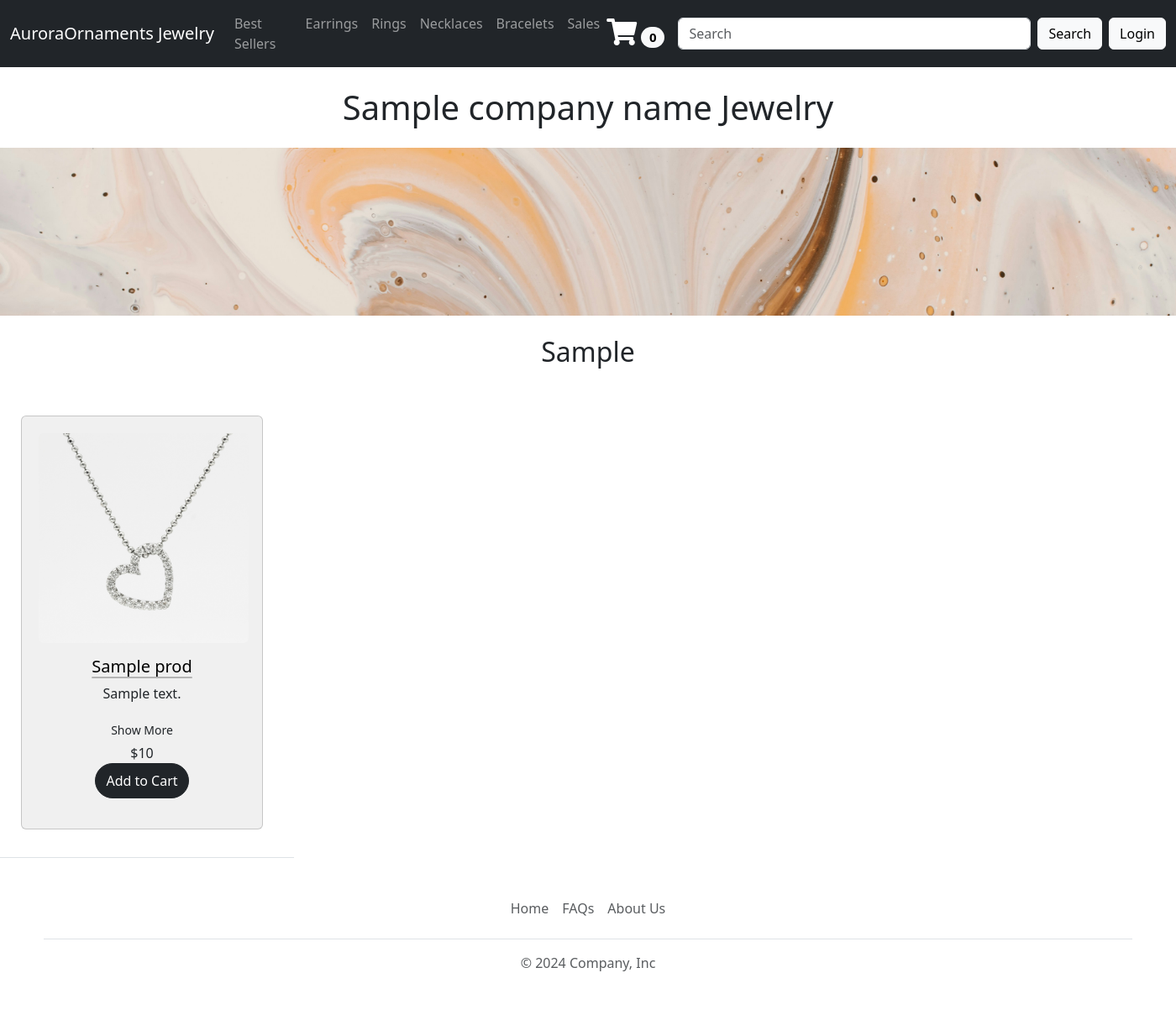
After one commit to Mia-Xie/first-website, a Flask app: template templates/special_products.html in a window 1400 px wide. The commit adds this page. Shown: the whole page at 84% size. Run offline with Flask 3, Linux system fonts and the light colour scheme; the template is opened without the code that fills it: most values are stand-ins (such as "Sample title", 1, 10 or a date in 2020); some libraries are stand-ins or nearby versions.

```diff
--- a/app.py
+++ b/app.py
@@ -1,5 +1,5 @@
 from flask import Flask,render_template, jsonify, request,session,redirect,url_for
-from database import engine, load_prods_from_db,load_prod_from_db
+from database import engine, load_prods_from_db,load_prod_from_db,load_category_from_db,load_special_from_db,add_orders_to_db
 import os
 
 
@@ -46,6 +46,47 @@ def show_products(product_id):
         return render_template('productpage.html',
                                prod=product,
                                company_name='AuroraOrnaments')
+
+@app.route('/categories/<category>')
+def show_category(category):
+    category_prod = load_category_from_db(category)
+
+    if not category_prod:
+        # print(f"No products found for category: {category}")
+        return f"Not Found Category:{category}", 404
+    else:
+        return render_template('categorypage.html',
+                               category=category,
+                               category_prod=category_prod,
+                               company_name='AuroraOrnaments')
+
+@app.route('/<prod_type>')
+def show_special(prod_type):
+    special_prod = load_special_from_db(prod_type)
+
+    if not special_prod:
+        # print(f"No products found for category: {category}")
+        return f"Not Found Category:{prod_type}", 404
+    else:
+        return render_template('special_products.html',
+                               prod_type=prod_type,
+                               special_prod=special_prod,
+                               company_name='AuroraOrnaments')
+
+
+
+@app.route('/search')
+def search():
+    query = request.args.get('query', '')  # Get the search query from the request
+    # Perform search logic here, for example, query your database
+    # For demonstration, let's assume we have a list of items to search through
+    items = ['Item 1', 'Item 2', 'Search Item', 'Another Item']
+    # Filter items based on the query
+    results = [item for item in items if query.lower() in item.lower()]
+    # Return the search results to the user
+    return render_template('search_results.html',
+                           query=query,
+                           results=results)
 
 @app.route('/login')
 def login():
@@ -121,10 +162,14 @@ def checkout():
 @app.route('/checkout/status',methods=['post'])
 def checkout_status():
     # STORE TO DB
+
+    data = request.form
+    add_orders_to_db(data)
     # DISPLAY AN ACKNOWLEDGE
-    data = request.form
     return render_template('checkout_successfully.html',
                            checkout_info=data)
+    # return jsonify(data)
+
 
 if __name__ == '__main__':
     app.run(host='0.0.0.0',debug=True)
--- a/templates/footer.html
+++ b/templates/footer.html
@@ -1,7 +1,7 @@
 <div class="container">
   <footer class="py-3 my-4">
     <ul class="nav justify-content-center border-bottom pb-3 mb-3">
-      <li class="nav-item"><a href="#" class="nav-link px-2 text-body-secondary">Home</a></li>
+      <li class="nav-item"><a href="/" class="nav-link px-2 text-body-secondary">Home</a></li>
 <!--      <li class="nav-item"><a href="#" class="nav-link px-2 text-body-secondary">Features</a></li>-->
 <!--      <li class="nav-item"><a href="#" class="nav-link px-2 text-body-secondary">Pricing</a></li>-->
       <li class="nav-item"><a href="#" class="nav-link px-2 text-body-secondary">FAQs</a></li>
--- a/templates/nav.html
+++ b/templates/nav.html
@@ -11,22 +11,22 @@
 <!--            <a class="nav-link active" aria-current="page" href="#">Home</a>-->
 <!--          </li>-->
           <li class="nav-item">
-            <a class="nav-link" href="#">Best Sellers</a>
+            <a class="nav-link" href="/Best-Sellers">Best Sellers</a>
           </li>
           <li class="nav-item">
-            <a class="nav-link" href="#">Earnings</a>
+            <a class="nav-link" href="/categories/Earrings">Earrings</a>
           </li>
           <li class="nav-item">
-            <a class="nav-link" href="#">Rings</a>
+            <a class="nav-link" href="/categories/Rings">Rings</a>
           </li>
           <li class="nav-item">
-            <a class="nav-link" href="#">Necklaces</a>
+            <a class="nav-link" href="/categories/Necklaces">Necklaces</a>
           </li>
           <li class="nav-item">
-            <a class="nav-link" href="#">Bracelets</a>
+            <a class="nav-link" href="/categories/Bracelets">Bracelets</a>
           </li>
           <li class="nav-item">
-            <a class="nav-link" href="#">Sales</a>
+            <a class="nav-link" href="/Sales">Sales</a>
           </li>
 <!--          <li class="nav-item">-->
 <!--            <a class="nav-link disabled" aria-disabled="true">Disabled</a>-->
--- /dev/null
+++ b/templates/special_products.html
@@ -0,0 +1,111 @@
+<!DOCTYPE html>
+<html>
+    <head>
+        {% include 'bootstrap.html' %}
+        <title> {{prod_type}} </title>
+        <style>
+
+
+        .search-bar {
+            width: 420px; /* Adjust the width as needed */
+        }
+        .product-img{
+            width: 250px;
+            height: 250px;
+        }
+        .card-container {
+            display: flex;
+            flex-wrap: wrap; /* This allows the items to wrap to the next line */
+            gap: 20px; /* Optional: Adds space between cards */
+            }
+
+        .card {
+            flex: 1; /* Allows the card to grow to fill available space */
+            min-width: 200px; /* Minimum width of a card. Adjust as needed */
+            /* Additional styling for your cards */
+            padding: 20px;
+            margin: 25px;
+            background-color: #f0f0f0;
+            text-align: center;
+        }
+        .card p {
+            overflow: hidden;
+            text-overflow: ellipsis;
+            display: -webkit-box;
+            -webkit-line-clamp: 3;
+            -webkit-box-orient: vertical;
+        }
+            </style>
+
+    </head>
+
+    <body>
+
+        {% include 'nav.html' %}
+        <div class="text-center">
+            <h1 class="text-center mt-4 mb-4">{{company_name}} Jewelry</h1>
+
+            {% include 'banner.html' %}
+            <h2 class="mt-4 mb-4">{{prod_type}}</h2>
+            <div class="card-container">
+                {% for prod in special_prod %}
+                    <div class="border-bottom pt-2 pb-2 row">
+    <!--    <div class="col-8">-->
+
+    <!--    </div>-->
+        <div class="col-4">
+    <!--        <h4 class="mt-2 mb-2"><b>{{prod['title']}}</h4>-->
+    <!--        {% if prod['in stock']=='y' %}-->
+    <!--        <div>{{prod['price']}}</div>-->
+    <!--        {% else %}-->
+    <!--        <div>Out of stock!</div>-->
+    <!--        {% endif %}-->
+    <!--        <button type="button" class="btn btn-outline-primary">Add to Cart</button>-->
+             <div class="card" style="width: 18rem;">
+              <img src="../static/p{{prod['product_id']}}.jpg" class="card-img-top rounded product-img .img-fluid" alt="..." >
+              <div class="card-body">
+                <h5 class="card-title">
+                    <a href="/products/{{prod['product_id']}}" class="link-body-emphasis link-offset-2 link-underline-opacity-25 link-underline-opacity-75-hover " >{{prod['product_name']}}</a>
+                </h5>
+                <p id="text{{ loop.index }}" class="card-text fw-lighter">{{prod['description']}}</p>
+                  <button onclick="toggleText({{ loop.index }})" id="toggleButton{{ loop.index }}" class="btn btn-sm">Show More</button>
+
+                  {% if prod['stock_quantity']>0 %}
+                    <div>${{prod['price']}}</div>
+                    <button onclick="location.href='/add_to_cart/{{prod['product_id']}}'" class="btn btn-dark rounded-pill py-2 btn-block">Add to Cart</button>
+                    {% else %}
+                    <div>Out Of Stock!</div>
+                    <button onclick="location.href='/add_to_cart/{{prod['product_id']}}'" class="btn btn-dark rounded-pill py-2 btn-block disabled">Add to Cart</button>
+                  {% endif %}
+
+              </div>
+            </div>
+        </div>
+
+    </div>
+                {% endfor %}
+
+                <script>
+                    function toggleText(index) {
+                        var text = document.getElementById("text" + index);
+                        var toggleButton = document.getElementById("toggleButton" + index);
+
+                        if (text.style.display === "block") {
+                            text.style.display = "-webkit-box"; // Reset to default
+                            toggleButton.innerHTML = "Show More";
+                        } else {
+                            text.style.display = "block"; // Show full text
+                            toggleButton.innerHTML = "Show Less";
+                        }
+                    }
+                    </script>
+            </div>
+            <div>
+                {% include 'footer.html' %}
+            </div>
+
+        </div>
+        <script src="https://stackpath.bootstrapcdn.com/bootstrap/5.3.3/js/bootstrap.bundle.min.js"></script>
+
+    </body>
+</html>
```
Also changed, not shown: database.py (+69 -2 lines), templates/categorypage.html (added, +111 -0 lines), templates/checkout.html (+9 -4 lines), templates/search_results.html (added, +111 -0 lines), static/p4.jpg (added), static/p5.jpg (added).
